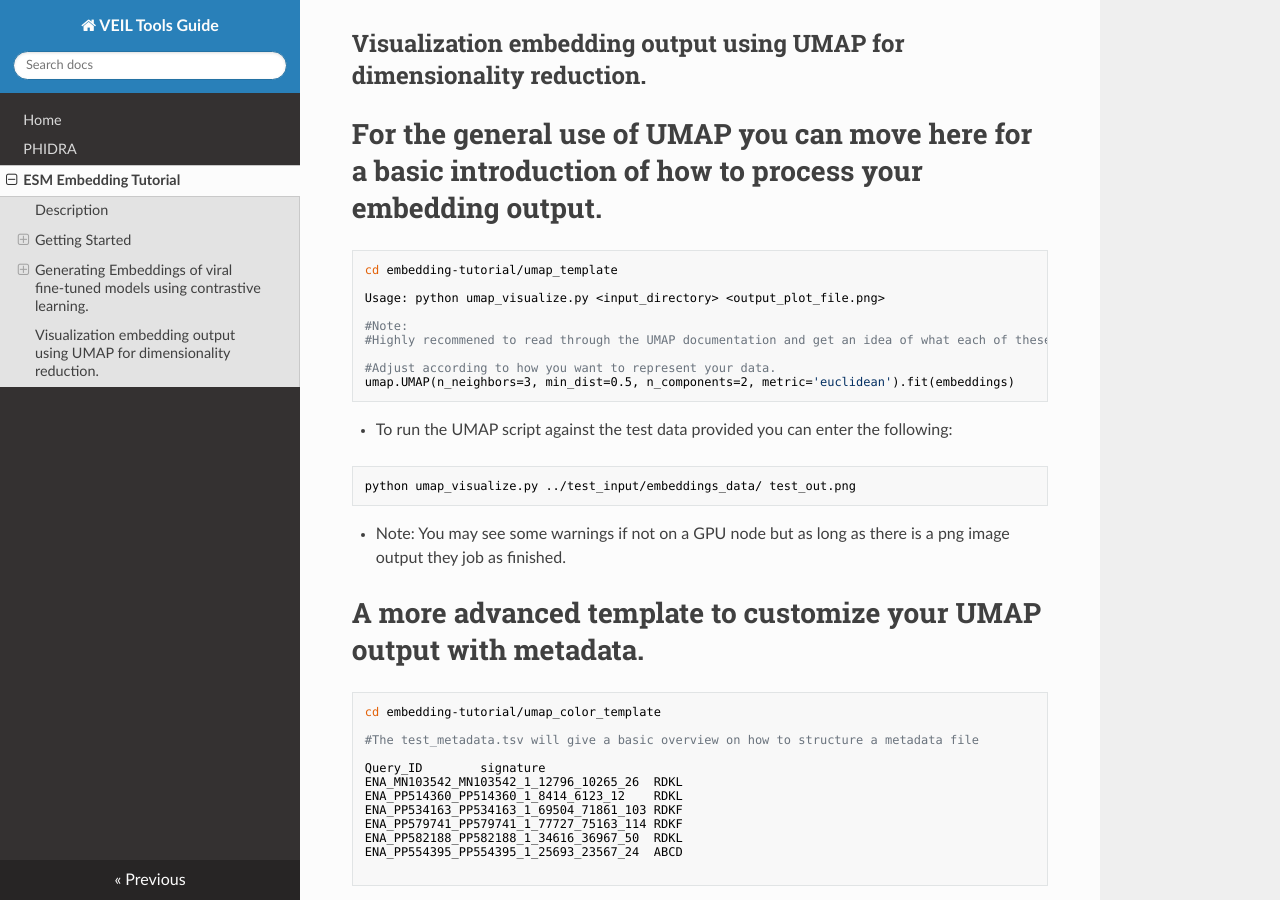
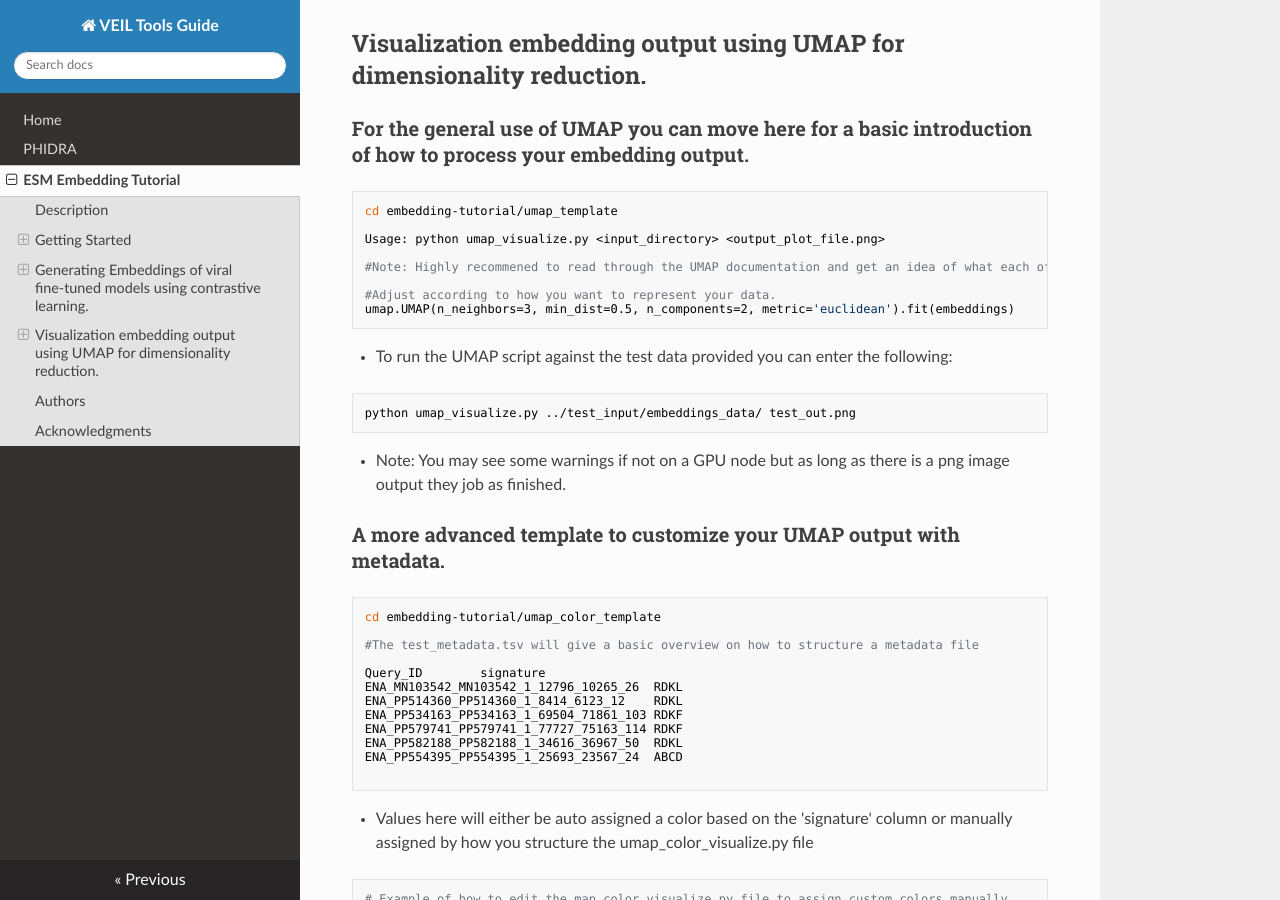
Before and after one commit to zschreib/tool-instructions, an MkDocs documentation site: the page built from docs/embedding.md, in a window 1280 px wide and 900 px high, scrolled down 2038 px. Built offline with MkDocs 1.6.1, drawn with Linux system fonts in a browser that asks for light colours; nearby versions of some CDN libraries.

Commit message:
minor text edits

````diff
--- a/docs/embedding.md
+++ b/docs/embedding.md
@@ -87,15 +87,14 @@
 
 ## Visualization embedding output using UMAP for dimensionality reduction.
 
-# For the general use of UMAP you can move here for a basic introduction of how to process your embedding output.
+### For the general use of UMAP you can move here for a basic introduction of how to process your embedding output.
 
 ```
 cd embedding-tutorial/umap_template
 
 Usage: python umap_visualize.py <input_directory> <output_plot_file.png>
 
-#Note:
-#Highly recommened to read through the UMAP documentation and get an idea of what each of these input parameters do.
+#Note: Highly recommened to read through the UMAP documentation and get an idea of what each of these input parameters do.
 
 #Adjust according to how you want to represent your data.
 umap.UMAP(n_neighbors=3, min_dist=0.5, n_components=2, metric='euclidean').fit(embeddings)
@@ -109,7 +108,7 @@
 
 * Note: You may see some warnings if not on a GPU node but as long as there is a png image output they job as finished.
 
-# A more advanced template to customize your UMAP output with metadata.
+### A more advanced template to customize your UMAP output with metadata.
 
 ```
 cd embedding-tutorial/umap_color_template
````
Also changed, not shown: site/embedding/index.html, site/index.html, site/search/search_index.json.
